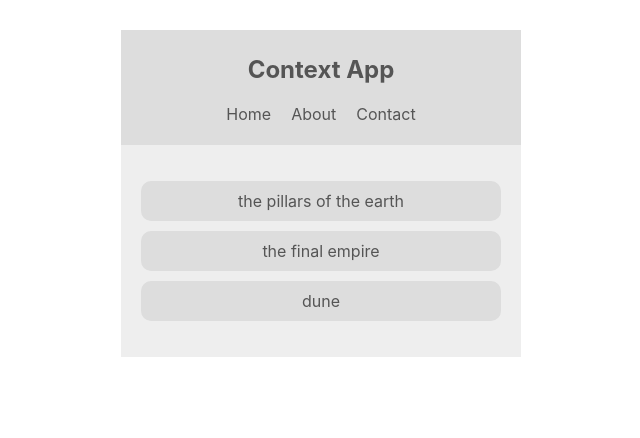
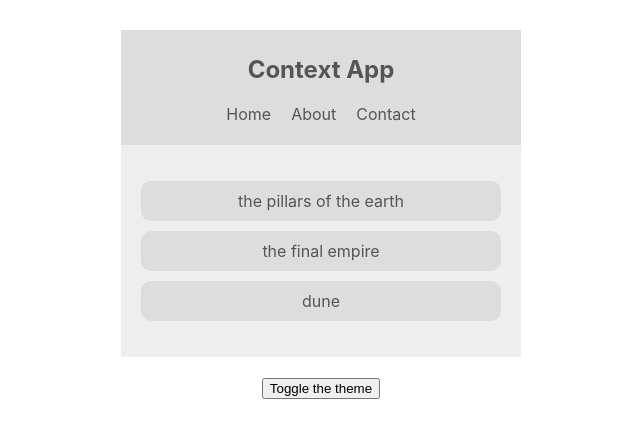
Before and after one commit to anytimesoon/contextapp, a React (Create React App) app: page / in a window 1280 px wide. Shown: the top 438 px of the page, without its empty margins (319-959 px from the left). Built offline with nearby package versions, Linux system fonts and the light colour scheme.

Commit message:
add theme toggle button

```diff
--- a/src/App.js
+++ b/src/App.js
@@ -1,6 +1,7 @@
 import Navbar from './components/Navbar';
 import BookList from './components/BookList';
 import ThemeContextProvider from './contexts/ThemeContext';
+import ThemeToggle from './components/ThemeToggle';
 
 
 function App() {
@@ -9,6 +10,7 @@
       <ThemeContextProvider>
         <Navbar />
         <BookList />
+        <ThemeToggle />
       </ThemeContextProvider>
     </div>
   );
--- /dev/null
+++ b/src/components/ThemeToggle.js
@@ -0,0 +1,15 @@
+import React, { Component } from 'react';
+import { ThemeContext } from '../contexts/ThemeContext';
+
+class ThemeToggle extends Component {
+    static contextType = ThemeContext
+
+    render() {
+        const { toggleTheme }= this.context;
+        return (
+            <button onClick={ toggleTheme }>Toggle the theme</button>
+         );
+    }
+}
+
+export default ThemeToggle;
--- a/src/contexts/ThemeContext.js
+++ b/src/contexts/ThemeContext.js
@@ -8,9 +8,16 @@
         light: {syntax: '#555', ui: '#ddd', bg: '#eee'},
         dark: {syntax: '#ddd', ui: '#333', bg: '#555'}
      }
+
+     toggleTheme = () => {
+         this.setState({
+             isLightTheme: !this.state.isLightTheme
+         })
+     }
+
     render() {
         return (
-            <ThemeContext.Provider value={{...this.state}}>
+            <ThemeContext.Provider value={{...this.state, toggleTheme: this.toggleTheme}}>
                 {this.props.children}
             </ThemeContext.Provider>
          );
```
